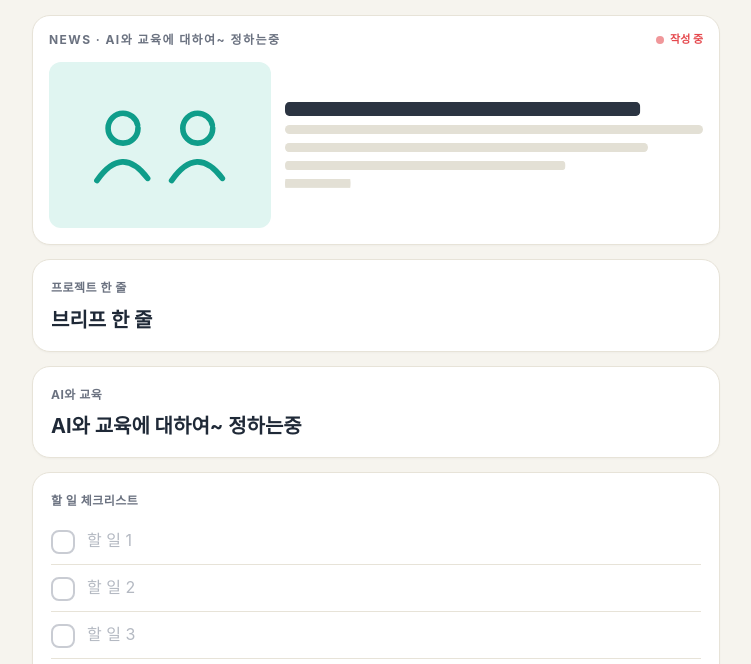
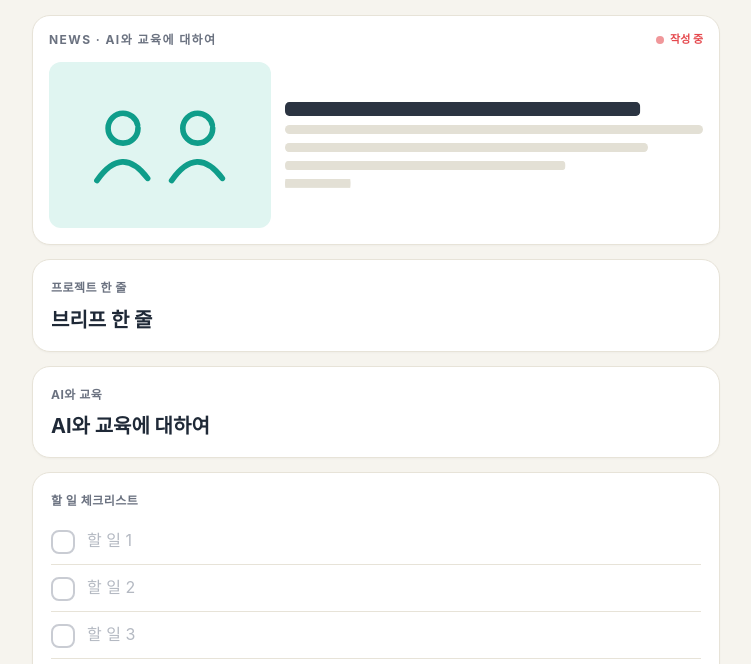
Before and after one commit to effficient-serve/article-note, a plain HTML site: page index.html in a window 1280 px wide. Shown: the part 103-767 px from the top of the page, without its empty margins (264-1015 px from the left). Drawn offline with Linux system fonts and the light colour scheme.

Commit message:
Update index.html
주제 설정중

```diff
--- a/index.html
+++ b/index.html
@@ -105,7 +105,7 @@
 
   <section class="card">
     <div class="label">AI와 교육</div>
-    <div class="edit big" data-k="topic" data-ph="주제">AI와 교육에 대하여~ 정하는중</div>
+    <div class="edit big" data-k="topic" data-ph="주제">AI와 교육에 대하여</div>
   </section>
 
   <section class="card">
```
